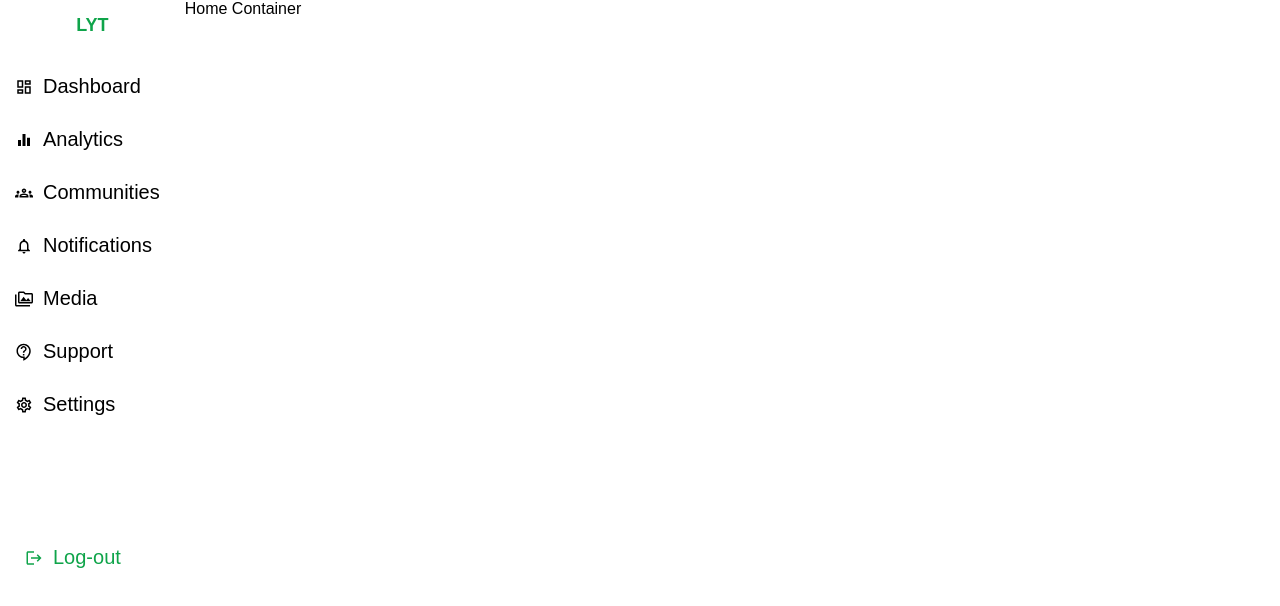
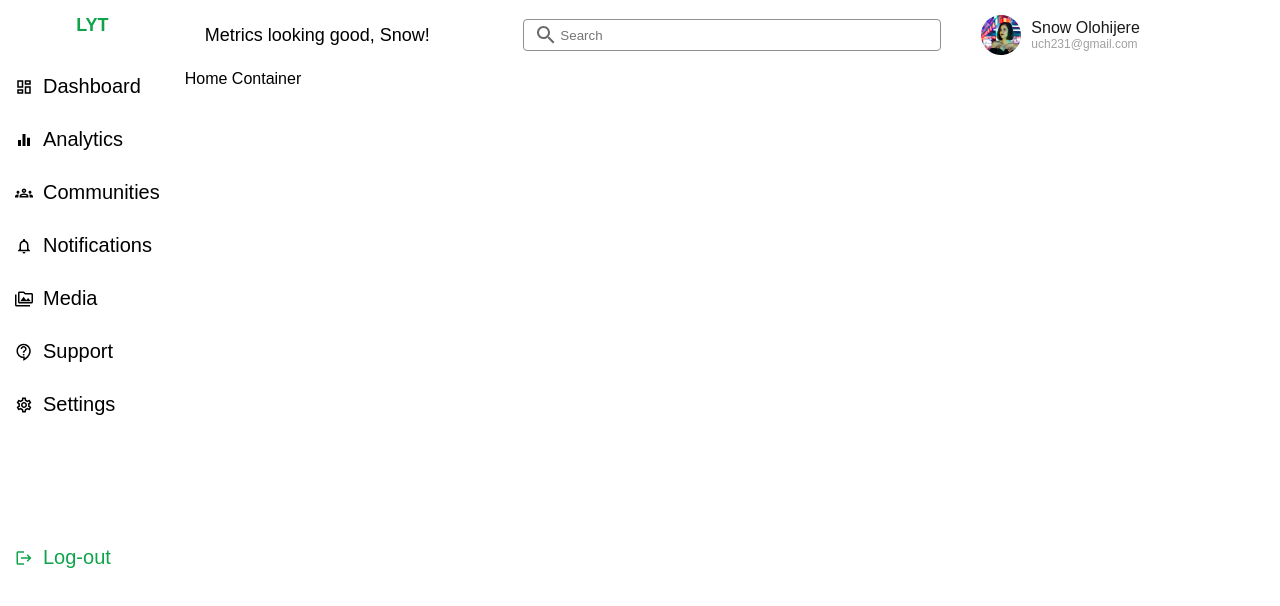
Before and after one commit to YoosufAathil/LYT-Dashboard, a React (Create React App) app: page / in a window 1280 px wide. Shown: the top 606 px of the page. Built offline with nearby package versions, Linux system fonts and the light colour scheme; a web font is replaced by a local one.

Commit message:
Add avatar image to Navbar and style the Navbar component

```diff
--- a/src/Components/Navbar/Navbar.jsx
+++ b/src/Components/Navbar/Navbar.jsx
@@ -1,7 +1,34 @@
 import React from "react";
 import "./navbar.scss";
+import avatar from "../../Assets/img/avatar.png";
+
+import SearchOutlinedIcon from "@mui/icons-material/SearchOutlined";
+
 const Navbar = () => {
-  return <div className="navbar">Navbar</div>;
+  return (
+    <div className="navbar">
+      <div className="wrapper">
+        <div className="left">
+          <span>Metrics looking good, Snow!</span>
+        </div>
+        <div className="center">
+          <div className="search">
+            <SearchOutlinedIcon className="icon" />
+            <input type="text" placeholder="Search" />
+          </div>
+        </div>
+        <div className="right">
+          <div className="profile">
+            <img src={avatar} alt="" className="avatar" />
+            <div className="profile-info">
+              <span className="Name"> Snow Olohijere</span>
+              <p className="email">uch231@gmail.com</p>
+            </div>
+          </div>
+        </div>
+      </div>
+    </div>
+  );
 };
 
 export default Navbar;
--- a/src/Components/Navbar/navbar.scss
+++ b/src/Components/Navbar/navbar.scss
@@ -1,3 +1,80 @@
 .navbar {
-    background-color: greenyellow;
+    height: 70px;
+    display: flex;
+    align-items: center;
+
+
+    .wrapper {
+        width: 100%;
+        display: flex;
+        align-items: center;
+        justify-content: space-between;
+
+        .left {
+            flex: 2;
+            margin: 20px;
+
+            span {
+                font-size: 18px;
+            }
+        }
+
+        .center {
+            flex: 3;
+            margin: 20px;
+
+            .search {
+                display: flex;
+                align-items: center;
+                padding: 3px 3px 3px 10px;
+                border: 1px solid #8F8F8F;
+                border-radius: 4px;
+
+                .icon {
+                    color: #6A6A6A;
+                }
+
+                input {
+                    border: none;
+                    outline: none;
+                    background: transparent;
+                }
+
+                &::placeholder {
+                    font-size: 12px;
+                    color: #6A6A6A;
+
+                }
+
+            }
+        }
+
+        .right {
+            flex: 2;
+            margin: 20px;
+
+            .profile {
+                display: flex;
+                align-items: center;
+            }
+
+            .profile-info {
+                display: flex;
+                flex-direction: column;
+                margin-left: 10px;
+                margin-right: 5px;
+
+                span {
+                    font-size: 16px;
+                    color: #1A1A1A;
+                }
+
+                p {
+                    font-size: 12px;
+                    color: rgba(19, 19, 19, 1);
+                    opacity: 0.4;
+                }
+            }
+        }
+    }
 }
--- a/src/Components/Sidebar/sidebar.scss
+++ b/src/Components/Sidebar/sidebar.scss
@@ -6,6 +6,7 @@
     .top {
         height: 50px;
         display: flex;
+
         align-items: center;
         justify-content: center;
 
@@ -17,6 +18,8 @@
     }
 
     .center {
+        display: flex;
+
         margin: 10px 10px 10px 0;
 
         ul {
@@ -42,6 +45,8 @@
                     }
                 }
 
+
+
                 .icon {
                     font-size: 18px;
 
@@ -50,7 +55,7 @@
                 span {
                     font-size: 20px;
                     margin-left: 10px;
-                    font-weight: 500;
+                    font-weight: 400;
                 }
             }
 
@@ -62,14 +67,13 @@
     .bottom {
         padding: 15px;
         display: flex;
-        margin: 100px 10px 10px 10px;
         align-items: center;
+        margin: 100px 0 10px 0;
 
 
         .icon {
             font-size: 18px;
             color: #0FA44A;
-
         }
 
         span {
--- a/src/pages/Home.jsx
+++ b/src/pages/Home.jsx
@@ -1,14 +1,16 @@
 import React from "react";
 import "./home.scss";
 import Sidebar from "../Components/Sidebar/Sidebar";
-// import Navbar from "../Components/Navbar/Navbar";
+import Navbar from "../Components/Navbar/Navbar";
 
 const Home = () => {
   return (
     <div className="home">
       <Sidebar />
-      <div className="homeContainer">Home Container</div>
-      {/* <Navbar /> */}
+      <div className="homeContainer">
+        <Navbar />
+        Home Container
+      </div>
     </div>
   );
 };
```
Also changed, not shown: src/Assets/img/avatar.png (added).
